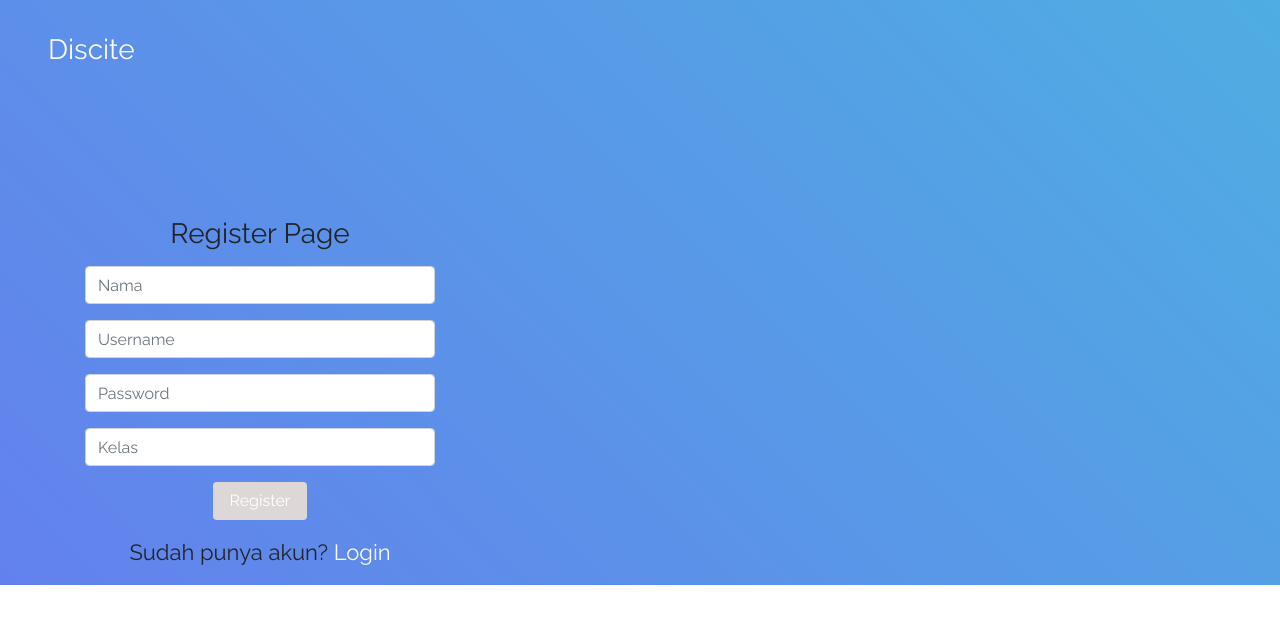
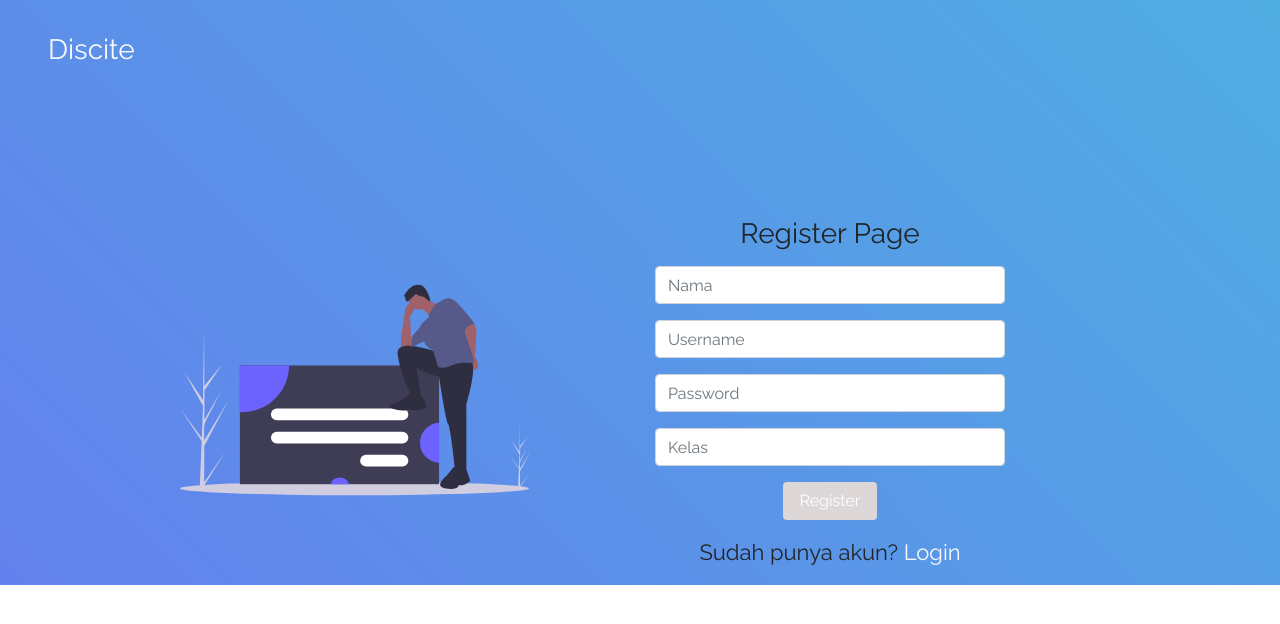
Before and after one commit to samuelmsl/e-learning-app-discite, a React (Create React App) app in the folder frontend/learning-app/: page /register in a window 1280 px wide. Shown: the top 624 px of the page. Built offline with nearby package versions, Linux system fonts and the light colour scheme.

Commit message:
add image

```diff
--- a/frontend/learning-app/src/component/login/Login.js
+++ b/frontend/learning-app/src/component/login/Login.js
@@ -2,6 +2,7 @@ import React, { Component } from 'react'
 import './Login.css'
 import { Link } from 'react-router-dom'
 import axios from "axios"
+import loginImage from '../img/loginsvg.svg'
 
 export default class Login extends Component {
     constructor() {
@@ -47,9 +48,9 @@ export default class Login extends Component {
                     <div className="container">
                         <div className="text-center">
                             <div className="row row-login">
-                                {/* <div className="col-sm-6">
+                                <div className="col-sm-6">
                                     <img src={loginImage} alt="" className="login-img" />
-                                </div> */}
+                                </div>
                                 <div className="col-sm-4">
                                     <h3>Login Page</h3>
                                     <input type="text" className="form-control my-3" name="username" id="username" placeholder="Username" maxLength="30" autoComplete="off" required onChange={(event) => this.onChange(event)} />
--- a/frontend/learning-app/src/component/register/Register.js
+++ b/frontend/learning-app/src/component/register/Register.js
@@ -1,6 +1,7 @@
 import React, { Component } from 'react'
 import './Register.css'
 import { Link } from 'react-router-dom'
+import registerImage from '../img/registersvg.svg'
 
 export default class Register extends Component {
     state = {
@@ -53,9 +54,9 @@ export default class Register extends Component {
                     <div className="container">
                         <div className="text-center">
                             <div className="row row-register">
-                                {/* <div className="col-sm-6">
+                                <div className="col-sm-6">
                                     <img src={registerImage} alt="" className="register-img mt-5" />
-                                </div> */}
+                                </div>
                                 <div className="col-sm-4">
                                     <h3>Register Page</h3>
                                     <input type="text" className="form-control my-3" name="nama" id="nama" placeholder="Nama" maxLength="30" autoComplete="off" required onChange={this.handleChange} />
```
Also changed, not shown: frontend/learning-app/src/component/img/loginsvg.svg (added), frontend/learning-app/src/component/img/registersvg.svg (added). Lines whose indentation alone changed are shown as unchanged.
